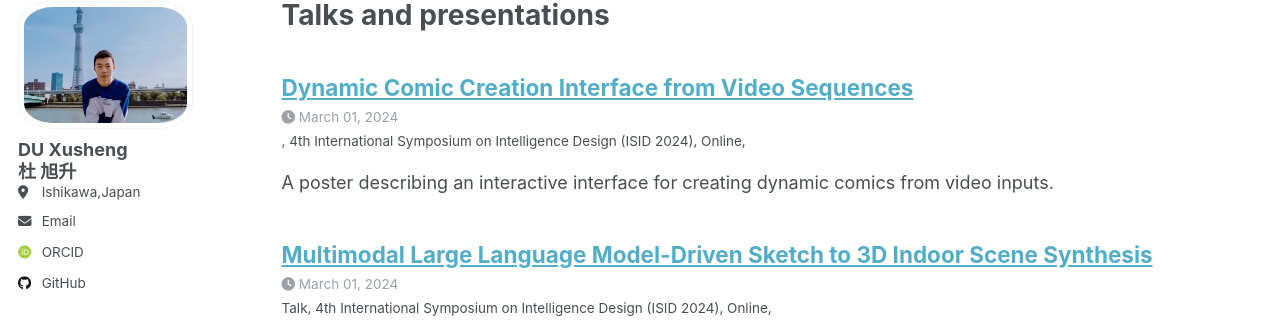
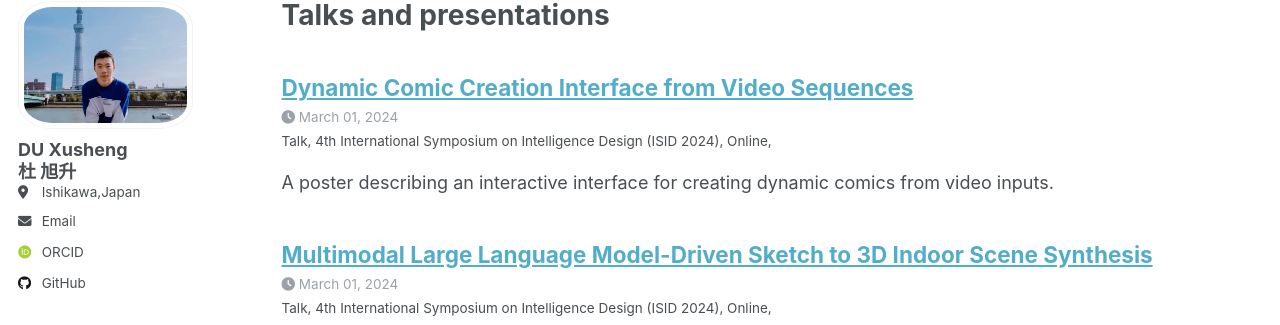
Before and after one commit to ToKyokushou/ToKyokushou.github.io, a Jekyll site: the page built from _pages/talks.html, in a window 1280 px wide and 1263 px high. Shown: the part 98-423 px from the top of the window. Built offline with Jekyll 4.4.1, drawn with Linux system fonts in a browser that asks for light colours; some web fonts are replaced.

Commit message:
Update 2024-03-video-comic-isid.md

```diff
--- a/_talks/2024-03-video-comic-isid.md
+++ b/_talks/2024-03-video-comic-isid.md
@@ -1,11 +1,12 @@
 ---
 title: "Dynamic Comic Creation Interface from Video Sequences"
 index: 19
-collection: publications
-category: talks
+collection: talks
+category: Talk
 permalink: /publication/2024-03-video-comic-isid
 excerpt: 'A poster describing an interactive interface for creating dynamic comics from video inputs.'
 date: 2024-03-01
 venue: '4th International Symposium on Intelligence Design (ISID 2024), Online'
 citation: 'Zhengyang Wang, **Xusheng Du**, Tsukasa Fukusato, Haoran Xie.'
+type: Talk
 ---
```
